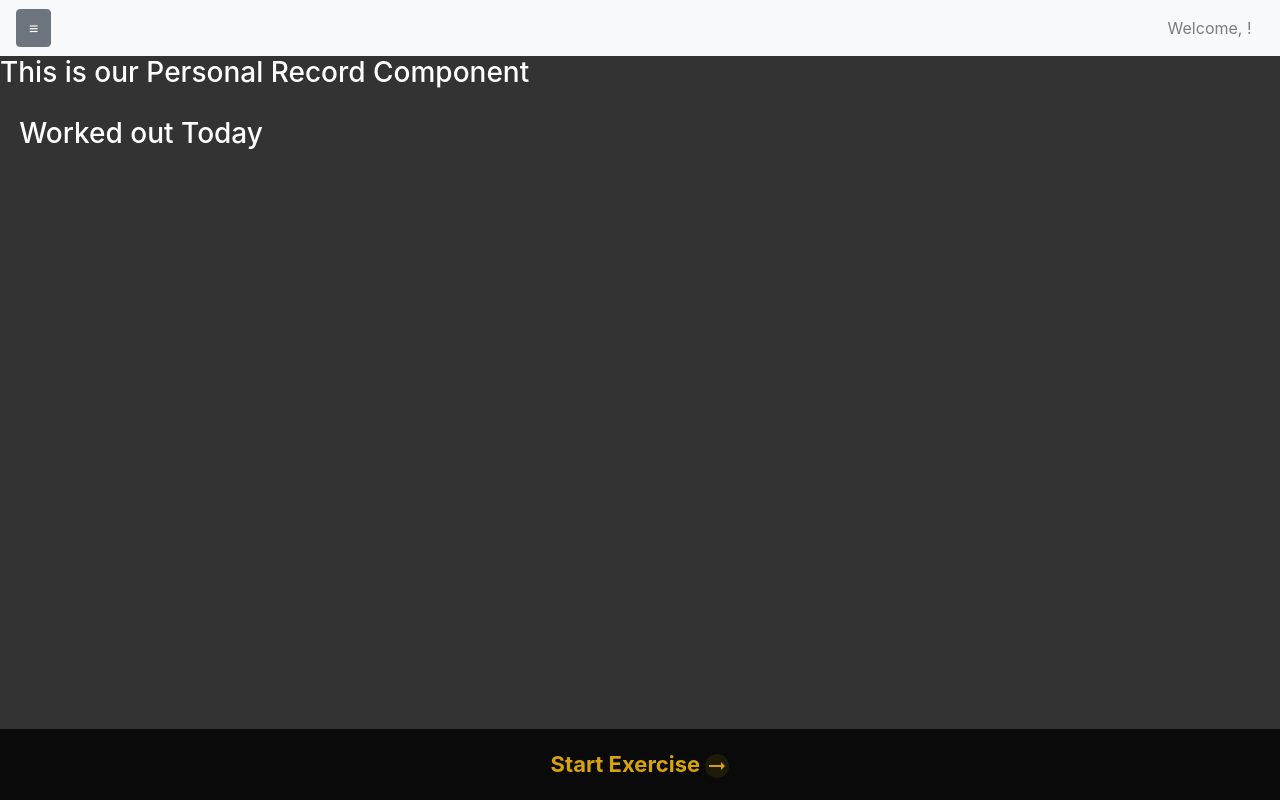
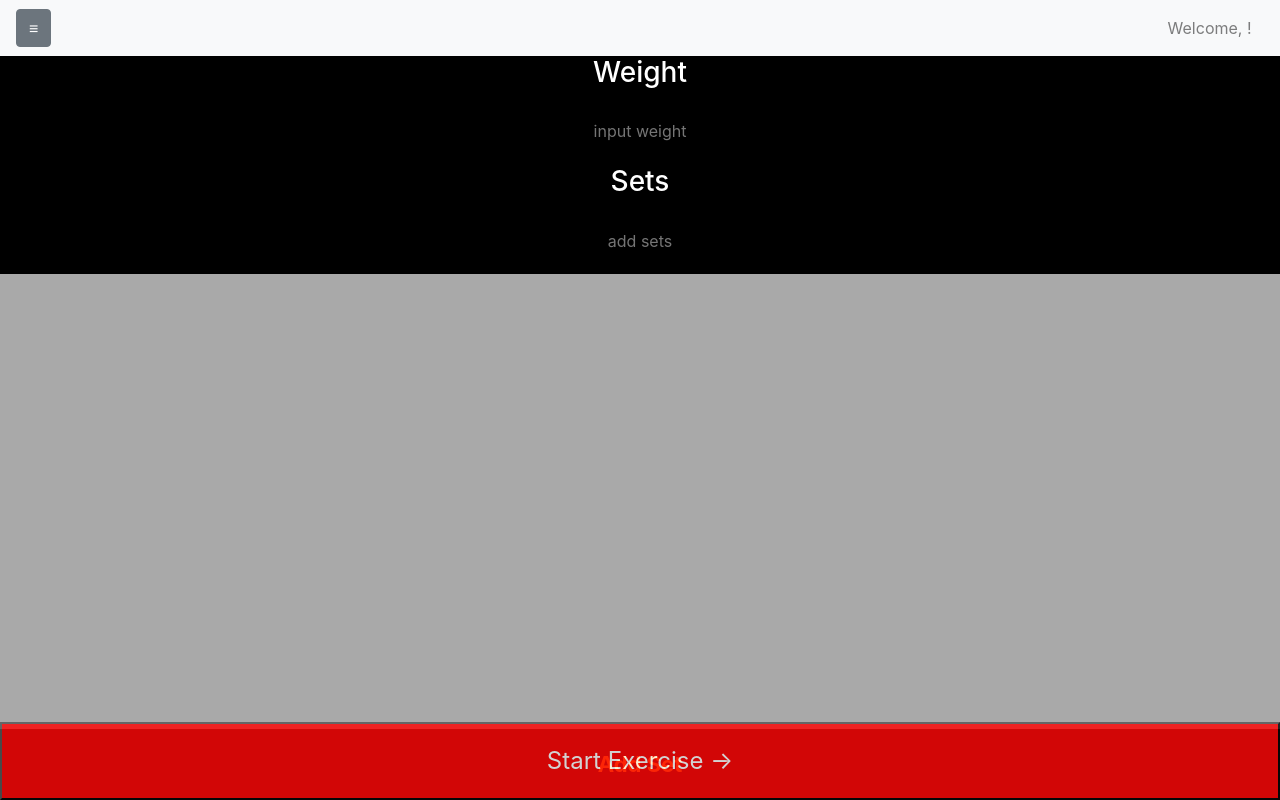
Before and after one commit to bw-weightlifting-journal-3/frontend-weight-lifting, a React (Create React App) app in the folder weight-lifting/: page /addworkout in a window 1280 px wide. Built offline with nearby package versions, Linux system fonts and the light colour scheme; no server answers.

Commit message:
more fixes

```diff
--- a/weight-lifting/src/App.js
+++ b/weight-lifting/src/App.js
@@ -2,9 +2,7 @@ import React, { useState } from "react";
 import { BrowserRouter as Router, Switch, Route, Link } from "react-router-dom";
 import "./App.css";
 import Login from "./login";
-import InputFieldContext from "./Context/UserContext";
 
-// update
 import HomeView from "./Components/HomeView";
 import AddWorkoutView from "./Components/AddWorkoutView";
 
@@ -14,11 +12,12 @@ function App() {
   //global State
 
   return (
-    <div className="master_container">
+    <div>
       <Router>
         <Route exact path="/login" component={Login} />
+        <Route exact path="/addworkout" component={AddWorkoutView} />
+        <Route exact path="/" component={HomeView} />
       </Router>
-      <HomeView />
       {/* <AddWorkoutView /> */}
       {/*<DetailsView /> */}
     </div>
--- a/weight-lifting/src/Components/AddWorkoutView.js
+++ b/weight-lifting/src/Components/AddWorkoutView.js
@@ -1,13 +1,13 @@
-import React, { useState } from 'react';
-import styled from 'styled-components';
-import Navigation from './Navigation';
+import React, { useState } from "react";
+import styled from "styled-components";
+import Navigation from "./Navigation";
 
 // Have to map over 'Sets'
 
 const AddWorkoutView = () => {
   const [addSet, setAddSet] = useState({
-    weight: '',
-    sets: ''
+    weight: "",
+    sets: ""
   });
 
   const changeHandler = e => {
@@ -17,8 +17,8 @@ const AddWorkoutView = () => {
   const SubmitHandler = e => {
     e.preventDefault();
     setAddSet({
-      weight: '',
-      sets: ''
+      weight: "",
+      sets: ""
     });
   };
 
@@ -30,23 +30,23 @@ const AddWorkoutView = () => {
       <Form onSubmit={SubmitHandler}>
         <h3>Weight</h3>
         <Input
-          name='weight'
-          type='text'
-          placeholder='input weight'
+          name="weight"
+          type="text"
+          placeholder="input weight"
           value={addSet.weight}
           onChange={changeHandler}
         />
         <h3>Sets</h3>
         <Input
-          name='sets'
-          type='text'
-          placeholder='add sets'
+          name="sets"
+          type="text"
+          placeholder="add sets"
           value={addSet.sets}
           onChange={changeHandler}
         />
-        <AddButton type='submit'>Add Set</AddButton>
+        <AddButton type="submit">Add Set</AddButton>
       </Form>
-    {/* Our sets will go here */}
+      {/* Our sets will go here */}
       {/* Link to the next page */}
       <Button>Start Exercise →</Button>
     </Wrapper>
@@ -57,16 +57,18 @@ export default AddWorkoutView;
 
 // All of our styled components
 const AddButton = styled.button`
-  background-color: darkgrey;
-  color: gold;
-  border: 2px solid gold;
-  padding: 1.3rem;
+  position: fixed;
+  opacity: 0.8;
+  left: 0;
+  bottom: 0;
+  width: 100%;
+  background-color: black;
+  color: #ffc000;
+  text-align: center;
+  padding: 1.2rem;
+  font-size: 22px;
   font-weight: bold;
-  font-size: 1.3rem;
-  &:hover {
-    background-color: gold;
-    color: darkgrey;
-  }
+  border: none;
 `;
 
 const Button = styled.button`
--- a/weight-lifting/src/Components/HomeView.js
+++ b/weight-lifting/src/Components/HomeView.js
@@ -2,6 +2,7 @@ import React, { useState } from "react";
 import styled from "styled-components";
 import Navigation from "./Navigation";
 import { BrowserRouter as Router, Switch, Route, Link } from "react-router-dom";
+import "../App.css";
 
 // Have to pull in Personal Record component
 // Have to map over 'Exercises'
@@ -21,12 +22,12 @@ const HomeView = () => {
     weight: ""
   });
   return (
+    <div className="master_container">
       <Wrapper>
         {/* Placeholder for Navbar */}
         <Navigation />
         {/* Bring in Personal Record Component */}
-      <h3>This is our Personal Record Component</h3>
-      <Header>Worked out Today</Header>
+
         {/* Map over workouts created */}
 
         <InputFieldContext.Provider
@@ -43,6 +44,7 @@ const HomeView = () => {
           Start Exercise <img src={Arrow} alt="arrow icon" />{" "}
         </Button>
       </Wrapper>
+    </div>
   );
 };
 
@@ -71,9 +73,3 @@ const Wrapper = styled.div`
   margin: 0 auto;
   color: white;
 `;
-
-const Header = styled.h3`
-  color: white;
-  text-align: left;
-  padding: 1.2rem;
-`;
--- a/weight-lifting/src/Components/SetList.jsx
+++ b/weight-lifting/src/Components/SetList.jsx
@@ -54,7 +54,7 @@ const SetList = props => {
   return (
     <div>
       <h1>{props.location.state.name}</h1>
-      <form onClick={submitHandler}>
+      <form onSubmit={submitHandler}>
         <div>
           <input
             name="reps"
```
Lines whose indentation alone changed are shown as unchanged.
